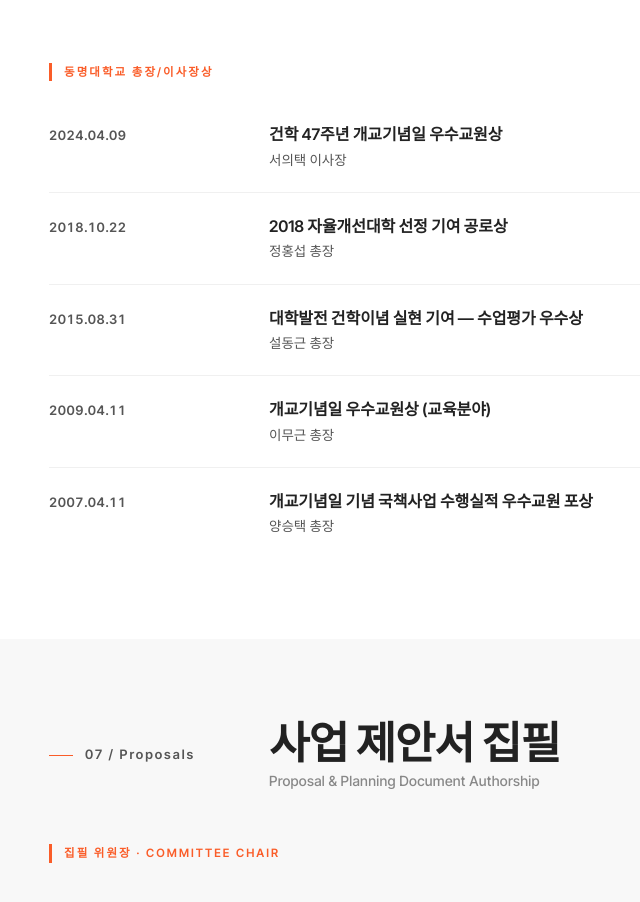
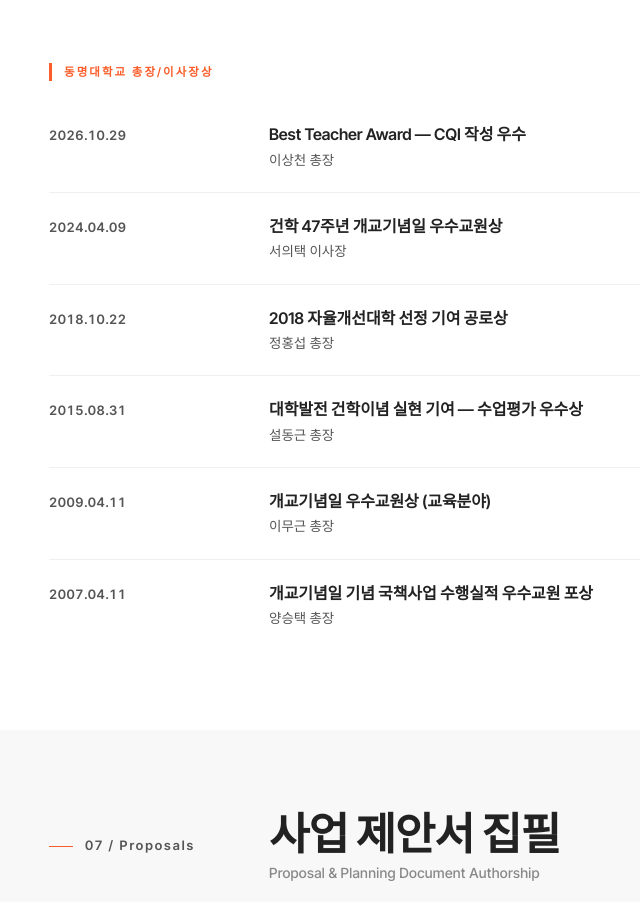
Before and after one commit to dknife/dknife.github.io, a plain HTML site: page resume.html in a window 1280 px wide. Shown: the part 6120-7022 px from the top of the page, without its empty margins (3-643 px from the left). Drawn offline with Linux system fonts and the light colour scheme.

Commit message:
Add 2026 Best Teacher Award to CV awards
Co-Authored-By: Claude Opus 4.8 (1M context) <noreply@anthropic.com>

```diff
--- a/resume.html
+++ b/resume.html
@@ -883,6 +883,13 @@
         <div class="sub-label">동명대학교 총장/이사장상</div>
         <div class="timeline">
             <div class="tl-item">
+                <div class="date">2026.10.29</div>
+                <div>
+                    <h3>Best Teacher Award — CQI 작성 우수</h3>
+                    <div class="sub">이상천 총장</div>
+                </div>
+            </div>
+            <div class="tl-item">
                 <div class="date">2024.04.09</div>
                 <div>
                     <h3>건학 47주년 개교기념일 우수교원상</h3>
```
